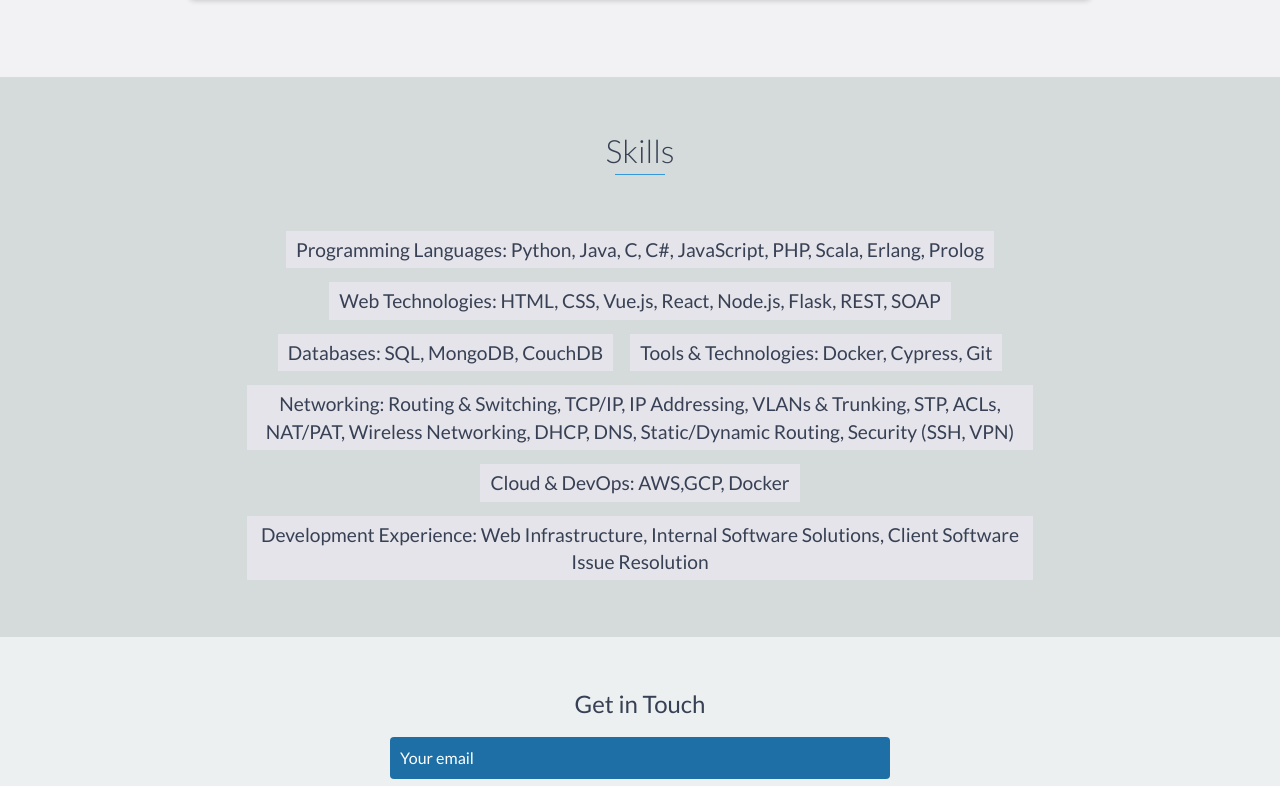
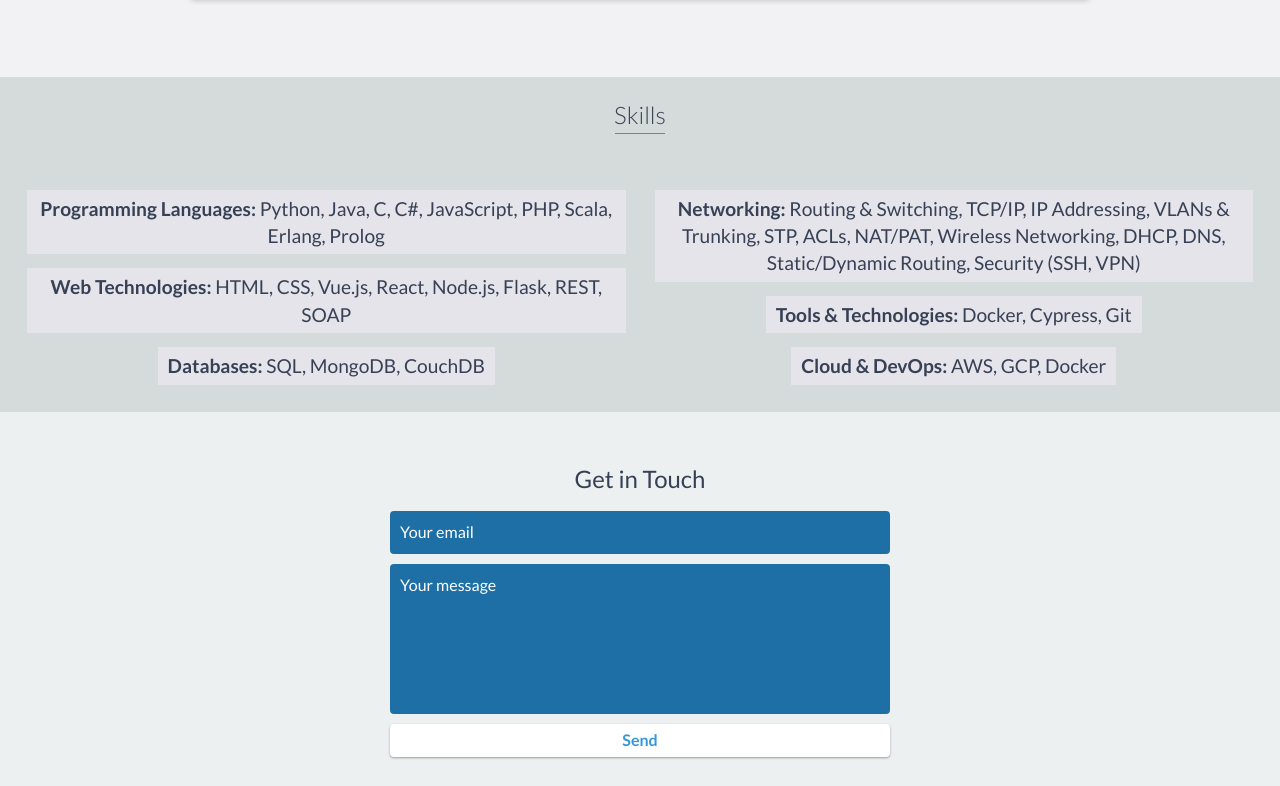
Before and after one commit to habiburbahar/portfolio, a website: page index.html in a window 1280 px wide. Shown: the part 3687-4473 px from the top of the page. Drawn offline with nearby package versions, Linux system fonts and the light colour scheme.

Commit message:
Update skills

```diff
--- a/index.html
+++ b/index.html
@@ -246,21 +246,24 @@
             </div>
         </div>
         <!-- End #projects -->
-       <div id="skills" style="background-color: #d5dbdb;">
-    <h2 class="heading">Skills</h2>
-    <div class="skills-grid">
-        <ul>
-            <li>Programming Languages: Python, Java, C, C#, JavaScript, PHP, Scala, Erlang, Prolog</li>
-            <li>Web Technologies: HTML, CSS, Vue.js, React, Node.js, Flask, REST, SOAP</li>
-            <li>Databases: SQL, MongoDB, CouchDB</li>
-            <li>Tools & Technologies: Docker, Cypress, Git</li>
-            <li>Networking: Routing & Switching, TCP/IP, IP Addressing, VLANs & Trunking, STP, ACLs, NAT/PAT, Wireless Networking, DHCP, DNS, Static/Dynamic Routing, Security (SSH, VPN)
-</li>
-            <li>Cloud & DevOps: AWS,GCP, Docker</li>
-            <li>Development Experience: Web Infrastructure, Internal Software Solutions, Client Software Issue Resolution</li>
+
+
+<div id="skills" style="background-color: #d5dbdb; padding: 20px;">
+    <h2 class="heading" style="font-size: 24px; text-align: center;">Skills</h2>
+    <div class="skills-grid" style="display: grid; grid-template-columns: 1fr 1fr; gap: 15px;">
+        <ul style="list-style: none; padding-left: 0;">
+            <li><b>Programming Languages:</b> Python, Java, C, C#, JavaScript, PHP, Scala, Erlang, Prolog</li>
+            <li><b>Web Technologies:</b> HTML, CSS, Vue.js, React, Node.js, Flask, REST, SOAP</li>
+            <li><b>Databases:</b> SQL, MongoDB, CouchDB</li>
+        </ul>
+        <ul style="list-style: none; padding-left: 0;">
+            <li><b>Networking:</b> Routing & Switching, TCP/IP, IP Addressing, VLANs & Trunking, STP, ACLs, NAT/PAT, Wireless Networking, DHCP, DNS, Static/Dynamic Routing, Security (SSH, VPN)</li>
+            <li><b>Tools & Technologies:</b> Docker, Cypress, Git</li>
+            <li><b>Cloud & DevOps:</b> AWS, GCP, Docker</li>
         </ul>
     </div>
 </div>
+
         <!-- End #skills -->
         <div id="contact" style="background-color: #ecf0f1;">
             <h2 style="color:#374054" >Get in Touch</h2>
```
